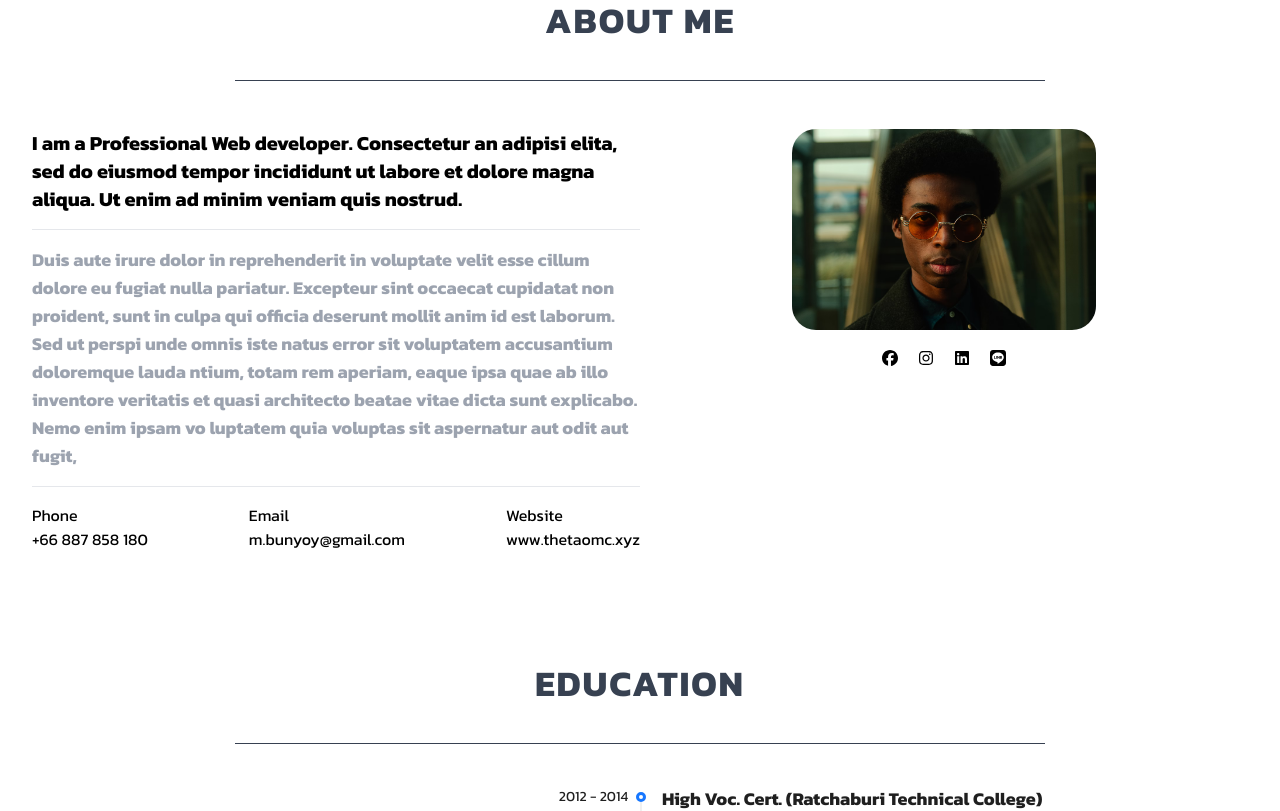
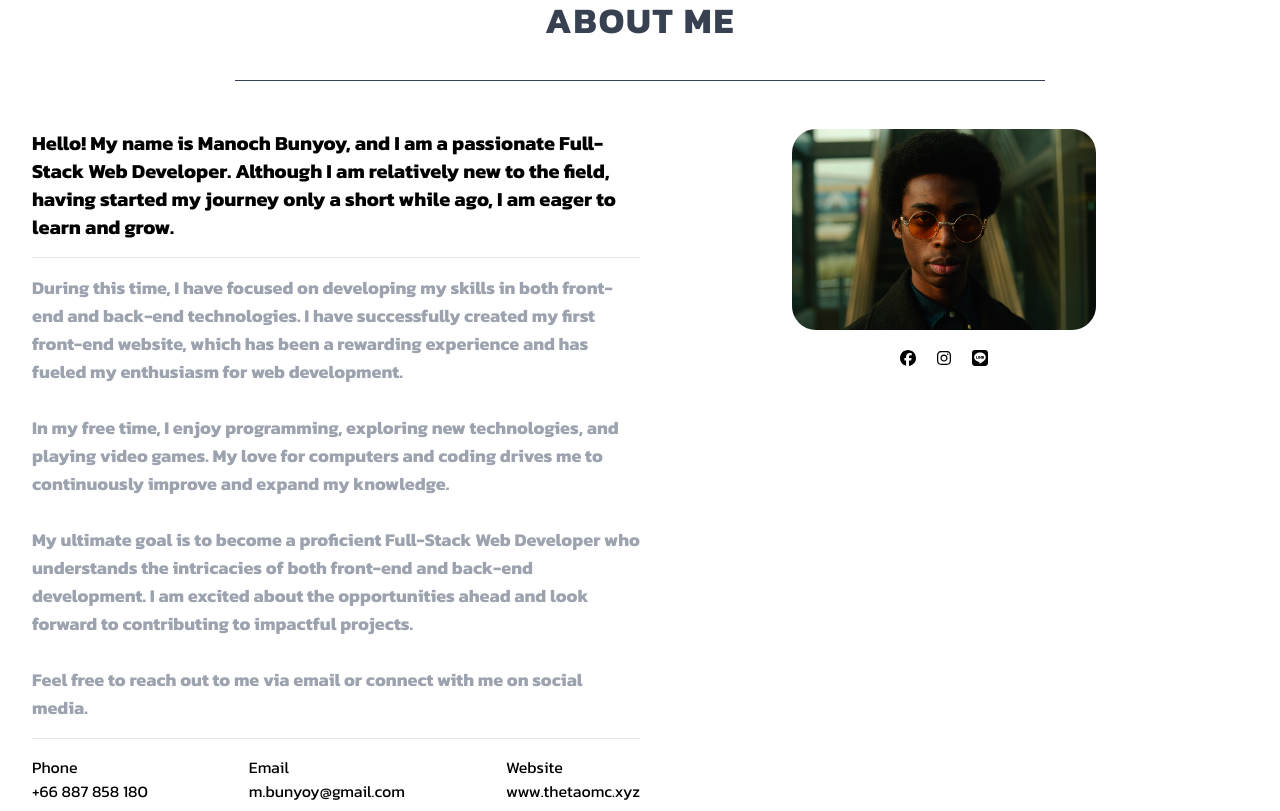
Before and after one commit to TheTaoMC/nextjs-portfoliov1, a Next.js app: page / in a window 1280 px wide. Shown: the part 960-1771 px from the top of the page. Built offline with nearby package versions, Linux system fonts and the light colour scheme.

Commit message:
6620241703

```diff
--- a/src/app/aboutme/page.jsx
+++ b/src/app/aboutme/page.jsx
@@ -25,7 +25,7 @@ function AboutME() {
           <div className="text-3xl text-white">My Name is Manote Bunyoy.</div>
           <div className="text-xl text-white">Full-Stack Web Developer</div>
           <div className="text-xl text-white  bg-blue-500 hover:bg-blue-700 px-2 py-1 rounded-md transition-all">
-            <a href="/resume.pdf" download="My_Resume.pdf">
+            <a href="/Resume.pdf" download="Resume.pdf">
               Download Resume
             </a>
           </div>
@@ -46,24 +46,37 @@ function AboutME() {
           <div className="flex">
             <div className="w-1/2">
               <div className="text-xl font-bold">
-                I am a Professional Web developer. Consectetur an adipisi elita,
-                sed do eiusmod tempor incididunt ut labore et dolore magna
-                aliqua. Ut enim ad minim veniam quis nostrud.
+                Hello! My name is Manoch Bunyoy, and I am a passionate
+                Full-Stack Web Developer. Although I am relatively new to the
+                field, having started my journey only a short while ago, I am
+                eager to learn and grow.
               </div>
               <div className="py-4">
                 <hr />
               </div>
               <div className="text-lg font-bold text-gray-400">
-                Duis aute irure dolor in reprehenderit in voluptate velit esse
-                cillum dolore eu fugiat nulla pariatur. Excepteur sint occaecat
-                cupidatat non proident, sunt in culpa qui officia deserunt
-                mollit anim id est laborum. Sed ut perspi unde omnis iste natus
-                error sit voluptatem accusantium doloremque lauda ntium, totam
-                rem aperiam, eaque ipsa quae ab illo inventore veritatis et
-                quasi architecto beatae vitae dicta sunt explicabo. Nemo enim
-                ipsam vo luptatem quia voluptas sit aspernatur aut odit aut
-                fugit,
+                During this time, I have focused on developing my skills in both
+                front-end and back-end technologies. I have successfully created
+                my first front-end website, which has been a rewarding
+                experience and has fueled my enthusiasm for web development.
+                <br />
+                <br />
+                In my free time, I enjoy programming, exploring new
+                technologies, and playing video games. My love for computers and
+                coding drives me to continuously improve and expand my
+                knowledge.
+                <br />
+                <br />
+                My ultimate goal is to become a proficient Full-Stack Web
+                Developer who understands the intricacies of both front-end and
+                back-end development. I am excited about the opportunities ahead
+                and look forward to contributing to impactful projects.
+                <br />
+                <br />
+                Feel free to reach out to me via email or connect with me on
+                social media.
               </div>
+
               <div className="py-4">
                 <hr />
               </div>
@@ -105,16 +118,31 @@ function AboutME() {
                 </div>
                 <div className=" w-full py-4 flex justify-center items-center gap-4">
                   <div className="h-5 w-5 text-center">
-                    <FontAwesomeIcon icon={faFacebook} />
+                    <a
+                      href="https://www.facebook.com/TheTaoMC"
+                      target="_blank"
+                      rel="noopener noreferrer"
+                    >
+                      <FontAwesomeIcon icon={faFacebook} />
+                    </a>
                   </div>
                   <div className="h-5 w-5 text-center">
-                    <FontAwesomeIcon icon={faInstagram} />
+                    <a
+                      href="https://www.instagram.com/thetaomc.apk"
+                      target="_blank"
+                      rel="noopener noreferrer"
+                    >
+                      <FontAwesomeIcon icon={faInstagram} />
+                    </a>
                   </div>
                   <div className="h-5 w-5 text-center">
-                    <FontAwesomeIcon icon={faLinkedin} />
-                  </div>
-                  <div className="h-5 w-5 text-center">
-                    <FontAwesomeIcon icon={faLine} />
+                    <a
+                      href="https://line.me/ti/p/8WOTj8NNiW"
+                      target="_blank"
+                      rel="noopener noreferrer"
+                    >
+                      <FontAwesomeIcon icon={faLine} />
+                    </a>
                   </div>
                 </div>
               </div>
--- a/src/app/contactme/page.jsx
+++ b/src/app/contactme/page.jsx
@@ -143,18 +143,33 @@ function ContactME() {
               </a>
             </div>
             <div>
-              <div className=" w-full py-4 flex justify-start items-center gap-4">
+              <div className=" w-full py-4 flex justify-center items-center gap-4">
                 <div className="h-5 w-5 text-center">
-                  <FontAwesomeIcon icon={faFacebook} />
+                  <a
+                    href="https://www.facebook.com/TheTaoMC"
+                    target="_blank"
+                    rel="noopener noreferrer"
+                  >
+                    <FontAwesomeIcon icon={faFacebook} />
+                  </a>
                 </div>
                 <div className="h-5 w-5 text-center">
-                  <FontAwesomeIcon icon={faInstagram} />
+                  <a
+                    href="https://www.instagram.com/thetaomc.apk"
+                    target="_blank"
+                    rel="noopener noreferrer"
+                  >
+                    <FontAwesomeIcon icon={faInstagram} />
+                  </a>
                 </div>
                 <div className="h-5 w-5 text-center">
-                  <FontAwesomeIcon icon={faLinkedin} />
-                </div>
-                <div className="h-5 w-5 text-center">
-                  <FontAwesomeIcon icon={faLine} />
+                  <a
+                    href="https://line.me/ti/p/8WOTj8NNiW"
+                    target="_blank"
+                    rel="noopener noreferrer"
+                  >
+                    <FontAwesomeIcon icon={faLine} />
+                  </a>
                 </div>
               </div>
             </div>
```
